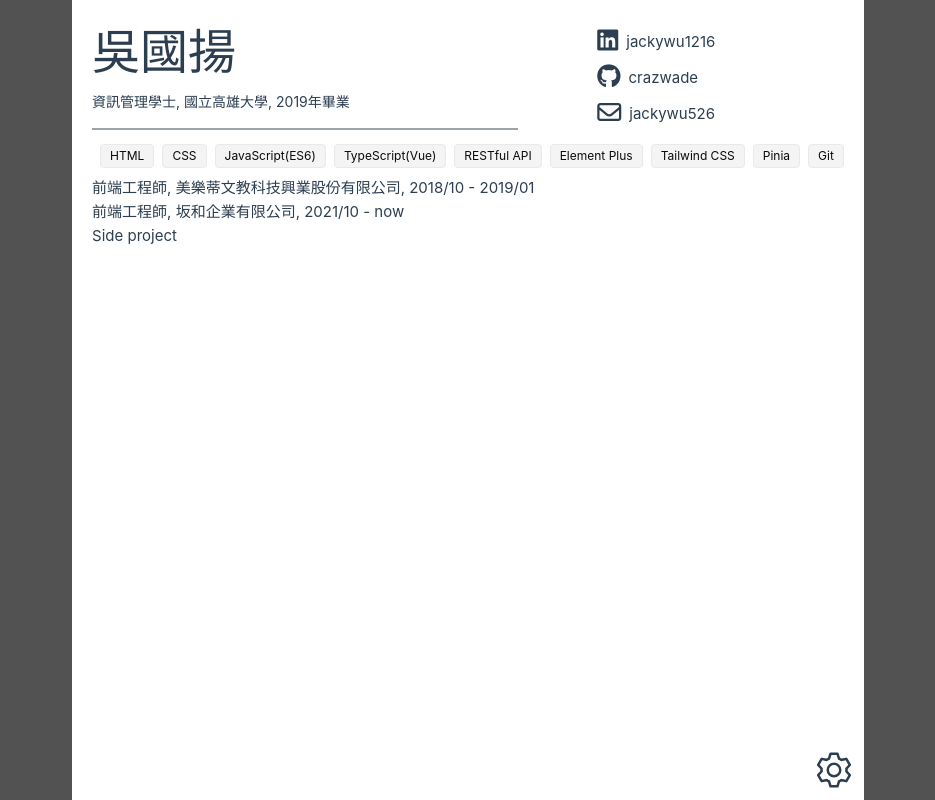
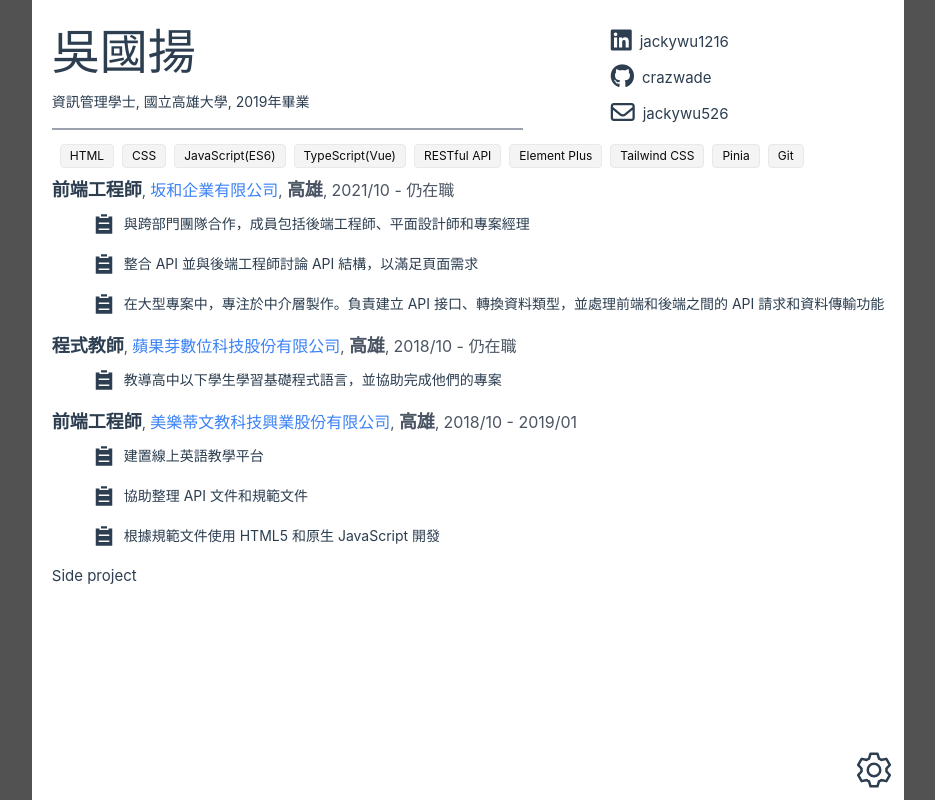
Before and after one commit to crazwade/profile, a Vue app: page / in a window 1280 px wide. Shown: the whole page, without its empty margins (172-1107 px from the left). Built offline with nearby package versions, Linux system fonts and the light colour scheme.

Commit message:
feat: WorkExp 工作經歷頁面製作完成

```diff
--- a/src/lang/en.json
+++ b/src/lang/en.json
@@ -38,30 +38,10 @@
   },
   "experience": [
     {
-      "company": "MELODY PUBLISHING CO., LTD.",
-      "time": "2018/10 - 2019/01",
-      "title": "Frontend Engineer Intern",
-      "skill": [
-        "HTML5"
-      ],
-      "project": [
-        {
-          "name": "Online English Teaching Platform",
-          "skill": [
-            "HTML5"
-          ]
-        }
-      ],
-      "content": [
-        "Collaborated with cross-functional teams, including backend engineers, graphic designers, and project managers",
-        "Integrated APIs and discussed API structures with backend engineers based on interface requirements",
-        "In large-scale projects, focusing on middleware tasks. Responsible for creating API interfaces, converting data types, and handling functions for API requests and payloads between frontend and backend"
-      ]
-    },
-    {
       "company": "Sakawa Technology Co., LTD.",
-      "time": "2021/10 - now",
+      "time": "Oct 2021 - Present",
       "title": "Jr. Frontend Developer",
+      "local": "Kaohsiung",
       "skill": [
         "TypeScript(Vue)",
         "RESTful API"
@@ -87,6 +67,69 @@
             "Tailwind CSS"
           ]
         }
+      ],
+      "content": [
+        "Collaborated with cross-functional teams, including backend engineers, graphic designers, and project managers",
+        "Integrated APIs and discussed API structures with backend engineers based on interface requirements",
+        "In large-scale projects, focusing on middleware tasks. Responsible for creating API interfaces, converting data types, and handling functions for API requests and payloads between frontend and backend"
+      ]
+    },
+    {
+      "company": "AppleBuds Inc.",
+      "time": "Oct 2019 - Present",
+      "title": "Programming Instructor",
+      "local": "Kaohsiung",
+      "skill": [
+        "HTML",
+        "Python",
+        "JavaScript(ES5)"
+      ],
+      "project": [
+        {
+          "name": "Background management system",
+          "skill": [
+            "TypeScript(Vue)",
+            "RESTful API",
+            "Socket.io",
+            "Element-plus",
+            "Tailwind CSS"
+          ]
+        },
+        {
+          "name": "Front Website",
+          "skill": [
+            "TypeScript(Vue)",
+            "RESTful API",
+            "Socket.io",
+            "Element-plus",
+            "Tailwind CSS"
+          ]
+        }
+      ],
+      "content": [
+        "Guided students below high school level in learning foundational programming languages and provided assistance in completing their projects"
+      ]
+    },
+    {
+      "company": "MELODY PUBLISHING CO., LTD.",
+      "time": "Oct 2018 - Jan 2019",
+      "title": "Frontend Engineer Intern",
+      "local": "Kaohsiung",
+      "skill": [
+        "HTML5"
+      ],
+      "project": [
+        {
+          "name": "Online English Teaching Platform",
+          "skill": [
+            "HTML5"
+          ]
+        }
+      ],
+      "content": [
+        "Built online English teaching platform",
+        "Assisted in organizing API documentation and specification files",
+        "Developed interface content based on specification documents by using HTML5 and native JavaScript"
       ]
     }
   ]
--- a/src/lang/zh.json
+++ b/src/lang/zh.json
@@ -38,25 +38,10 @@
   },
   "experience": [
     {
-      "company": "美樂蒂文教科技興業股份有限公司",
-      "time": "2018/10 - 2019/01",
+      "company": "坂和企業有限公司",
+      "time": "2021/10 - 仍在職",
       "title": "前端工程師",
-      "skill": [
-        "HTML5"
-      ],
-      "project": [
-        {
-          "name": "線上英文教學平台",
-          "skill": [
-            "HTML5"
-          ]
-        }
-      ]
-    },
-    {
-      "company": "坂和企業有限公司",
-      "time": "2021/10 - now",
-      "title": "前端工程師",
+      "local": "高雄",
       "skill": [
         "TypeScript(Vue)",
         "RESTful API"
@@ -82,6 +67,69 @@
             "Tailwind CSS"
           ]
         }
+      ],
+      "content": [
+        "與跨部門團隊合作，成員包括後端工程師、平面設計師和專案經理",
+        "整合 API 並與後端工程師討論 API 結構，以滿足頁面需求",
+        "在大型專案中，專注於中介層製作。負責建立 API 接口、轉換資料類型，並處理前端和後端之間的 API 請求和資料傳輸功能"
+      ]
+    },
+    {
+      "company": "蘋果芽數位科技股份有限公司",
+      "time": "2018/10 - 仍在職",
+      "title": "程式教師",
+      "local": "高雄",
+      "skill": [
+        "HTML",
+        "Python",
+        "JavaScript(ES5)"
+      ],
+      "project": [
+        {
+          "name": "後臺管理系統",
+          "skill": [
+            "TypeScript(Vue)",
+            "RESTful API",
+            "Socket.io",
+            "Element-plus",
+            "Tailwind CSS"
+          ]
+        },
+        {
+          "name": "前台",
+          "skill": [
+            "TypeScript(Vue)",
+            "RESTful API",
+            "Socket.io",
+            "Element-plus",
+            "Tailwind CSS"
+          ]
+        }
+      ],
+      "content": [
+        "教導高中以下學生學習基礎程式語言，並協助完成他們的專案"
+      ]
+    },
+    {
+      "company": "美樂蒂文教科技興業股份有限公司",
+      "time": "2018/10 - 2019/01",
+      "title": "前端工程師",
+      "local": "高雄",
+      "skill": [
+        "HTML5"
+      ],
+      "project": [
+        {
+          "name": "線上英文教學平台",
+          "skill": [
+            "HTML5"
+          ]
+        }
+      ],
+      "content": [
+        "建置線上英語教學平台",
+        "協助整理 API 文件和規範文件",
+        "根據規範文件使用 HTML5 和原生 JavaScript 開發"
       ]
     }
   ]
--- a/src/view/MainContent/components/WorkExp.vue
+++ b/src/view/MainContent/components/WorkExp.vue
@@ -1,30 +1,38 @@
 <template>
   <div>
-    <div v-for="(item, index) in workExpItem" :key="index">
-      <div>
-        <span>
-          {{ item.title }},
-        </span>
-        <span>
-          {{ item.company }},
-        </span>
-        <span>
-          {{ item.time }}
-        </span>
+    <div v-for="(item, index) in workExpItem" :key="index" class=" mb-2">
+      <div class="inline">
+        <span class="font-semibold text-lg">{{ item.title }}</span>
+        <span class="text-gray-600">, </span>
+        <span class=" text-blue-500 text-base">{{ item.company }}</span>
+        <span class="text-gray-600">, </span>
+        <span class="font-semibold text-gray-600 text-lg">{{ item.local }}</span>
+        <span class="text-gray-600">, </span>
+        <span class="text-gray-600 text-base">{{ item.time }}</span>
       </div>
+      <el-row v-for="(list, listIndex) in item.content" :key="listIndex">
+        <el-col :span="24">
+          <div class=" flex items-start">
+            <el-icon size="24px" class=" my-2 ml-10"><List /></el-icon>
+            <div class=" flex-grow flex-shrink-1 text-sm leading-6 my-2 ml-2">{{ list }}</div>
+          </div>
+        </el-col>
+      </el-row>
     </div>
   </div>
 </template>
 
 <script setup lang='ts'>
+import { watch, ref } from 'vue';
 import { useI18n } from 'vue-i18n';
 
-const { tm } = useI18n();
+const { tm, locale } = useI18n();
 
 type WorkExpType = {
   company: string;
   time: string;
   title: string;
+  local: string;
   skill: string[];
   project: {
     name: string;
@@ -33,14 +41,15 @@ type WorkExpType = {
   content: string[];
 }
 
-const workExpItem = tm('experience') as WorkExpType[];
+const listData = ['Item 1', 'Item 2', 'Item 3', 'Item 4', 'Item 5'];
+
+const workExpItem = ref<WorkExpType[]>(tm('experience') as WorkExpType[]);
+
+watch(() => locale.value, () => {
+  workExpItem.value = tm('experience') as WorkExpType[];
+});
+
 </script>
 
 <style lang="scss" scoped>
 </style>
-
-
-// i18n
-{
-  "userTypes": ["普通用戶", "管理員", "訪客"],
-}
```
